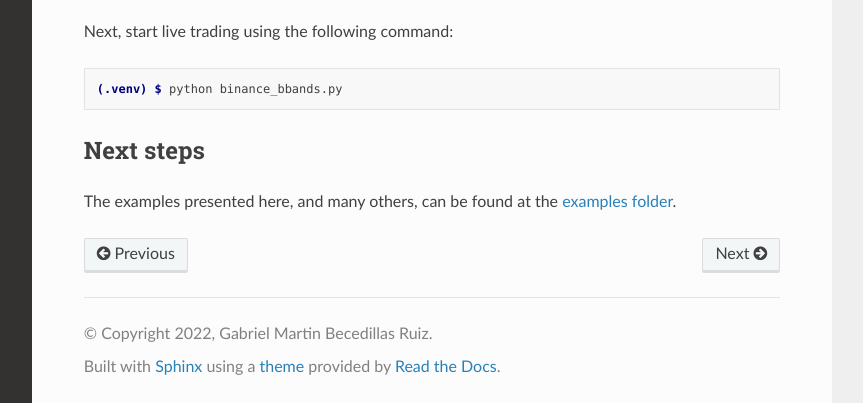
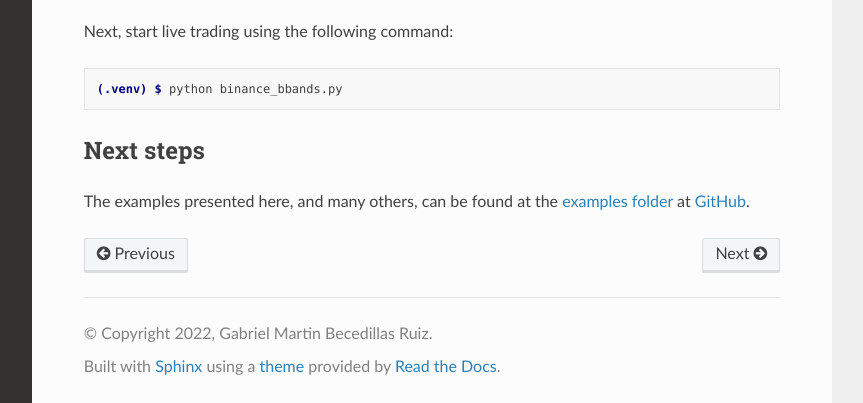
Before and after one commit to gbeced/basana, a Sphinx documentation site: the page built from docs/quickstart.rst, in a window 1280 px wide and 900 px high, scrolled down 2398 px, cut to the strip 497-900 px from the top of the window. Shown: the whole strip, without its empty margins (268-1131 px from the left). Built offline with Sphinx 7.4.7 and the Read the Docs theme 2.0.0, drawn with Linux system fonts in a browser that asks for light colours.

Commit message:
Added help section to docs and other minor updates.

```diff
--- a/docs/api.rst
+++ b/docs/api.rst
@@ -1,5 +1,5 @@
-API
-===
+API Reference
+=============
 
 .. toctree::
     :maxdepth: 2
--- /dev/null
+++ b/docs/help.rst
@@ -0,0 +1,4 @@
+Help
+====
+
+You can ask questions seek help with using Basana in the `discussions area on GitHub <https://github.com/gbeced/basana/discussions>`_.
--- a/docs/index.rst
+++ b/docs/index.rst
@@ -29,6 +29,7 @@
 
    quickstart
    api
+   help
 
 Indices and tables
 ------------------
--- a/docs/quickstart.rst
+++ b/docs/quickstart.rst
@@ -106,4 +106,6 @@
 Next steps
 ----------
 
-The examples presented here, and many others, can be found at the `examples folder <https://github.com/gbeced/basana/tree/master/samples>`_.
+The examples presented here, and many others, can be found at the
+`examples folder <https://github.com/gbeced/basana/tree/master/samples>`_ at
+`GitHub <https://github.com/gbeced/basana/>`_.
```
